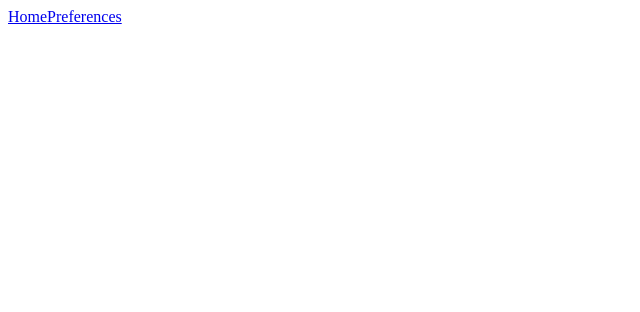
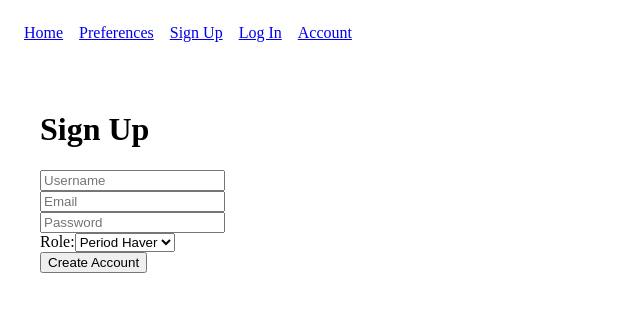
Before and after one commit to enhames/venushacks-slev, a React (Create React App) app in the folder frontend/: page /signup in a window 1280 px wide. Before the commit this address had no page. Shown: the top 312 px of the page, without its empty margins (0-640 px from the left). Built offline with nearby package versions, Linux system fonts and the light colour scheme.

Commit message:
added navigation bars for account (linking) and login/signup tabs

```diff
--- a/frontend/src/App.js
+++ b/frontend/src/App.js
@@ -1,8 +1,24 @@
-import React, { useState, useEffect } from 'react';
-import { BrowserRouter as Router, Routes, Route, Link } from 'react-router-dom';
+import React, { useEffect, useState } from 'react';
+import { BrowserRouter as Router, Routes, Route, Link, useNavigate } from 'react-router-dom';
 import Home from './pages/Home';
 import PartnerPreferences from './pages/PartnerPreferences';
 import PeriodHaverPreferences from './pages/PeriodHaverPreferences';
+import Signup from './pages/Signup';
+import Login from './pages/Login';
+import Account from './pages/Account';
+
+function Navbar({ user, onLogout }) {
+  return (
+    <nav style={{ padding: '1rem', display: 'flex', gap: '1rem' }}>
+      <Link to="/">Home</Link>
+      <Link to="/preferences">Preferences</Link>
+      <Link to="/signup">Sign Up</Link>
+      <Link to="/login">Log In</Link>
+      <Link to="/account">Account</Link>
+      {user && <button onClick={onLogout}>Log Out</button>}
+    </nav>
+  );
+}
 
 function App() {
   const [user, setUser] = useState(null);
@@ -11,29 +27,31 @@ function App() {
     const stored = localStorage.getItem('user');
     if (stored) {
       setUser(JSON.parse(stored));
-    } else {
-      setUser({ role: 'period-haver' }); // fallback for now
     }
   }, []);
 
+  const handleLogout = () => {
+    localStorage.removeItem('user');
+    setUser(null);
+    window.location.reload(); // reset UI and route
+  };
+
   return (
     <Router>
-      <nav>
-        <Link to="/">Home</Link>
-        <Link to="/preferences">Preferences</Link>
-      </nav>
+      <Navbar user={user} onLogout={handleLogout} />
       <Routes>
         <Route path="/" element={<Home />} />
         <Route
           path="/preferences"
           element={
-            user?.role === 'partner' ? (
-              <PartnerPreferences />
-            ) : (
-              <PeriodHaverPreferences />
-            )
+            user?.role === 'partner'
+              ? <PartnerPreferences />
+              : <PeriodHaverPreferences />
           }
         />
+        <Route path="/signup" element={<Signup />} />
+        <Route path="/login" element={<Login />} />
+        <Route path="/account" element={<Account />} />
       </Routes>
     </Router>
   );
--- a/frontend/src/config.js
+++ b/frontend/src/config.js
@@ -1 +1,2 @@
-export const BASE_URL = 'https://localhost:3000/api';
+const BASE_URL = 'http://localhost:3000';
+export default BASE_URL;
--- /dev/null
+++ b/frontend/src/pages/Account.js
@@ -0,0 +1,33 @@
+import React, { useState } from 'react';
+
+export default function Account() {
+  const [partnerName, setPartnerName] = useState('');
+
+  const handleLink = async () => {
+    const user = JSON.parse(localStorage.getItem('user'));
+    const res = await fetch('http://localhost:5000/link-partner', {
+      method: 'POST',
+      headers: { 'Content-Type': 'application/json' },
+      body: JSON.stringify({
+        username: user.username,
+        partner: partnerName,
+      }),
+    });
+
+    const data = await res.json();
+    if (res.ok) alert("Partner linked!");
+    else alert(data.error || "Failed to link partner");
+  };
+
+  return (
+    <div style={{ padding: '2rem' }}>
+      <h1>Sync with Your Partner</h1>
+      <input
+        value={partnerName}
+        onChange={(e) => setPartnerName(e.target.value)}
+        placeholder="Enter partner's username"
+      />
+      <button onClick={handleLink}>Link Partner</button>
+    </div>
+  );
+}
--- /dev/null
+++ b/frontend/src/pages/Login.js
@@ -0,0 +1,38 @@
+import React, { useState } from 'react';
+import { useNavigate } from 'react-router-dom';
+
+export default function Login() {
+  const [form, setForm] = useState({ email: '', password: '' });
+  const navigate = useNavigate();
+
+  const handleChange = (e) => {
+    const { name, value } = e.target;
+    setForm((prev) => ({ ...prev, [name]: value }));
+  };
+
+  const handleSubmit = async () => {
+    const res = await fetch('http://localhost:5000/login', {
+      method: 'POST',
+      headers: { 'Content-Type': 'application/json' },
+      body: JSON.stringify(form),
+    });
+
+    const data = await res.json();
+
+    if (res.ok) {
+      localStorage.setItem('user', JSON.stringify(data));
+      navigate('/');
+    } else {
+      alert(data.error || 'Login failed');
+    }
+  };
+
+  return (
+    <div style={{ padding: '2rem' }}>
+      <h1>Log In</h1>
+      <input name="email" placeholder="Email" onChange={handleChange} /><br />
+      <input name="password" type="password" placeholder="Password" onChange={handleChange} /><br />
+      <button onClick={handleSubmit}>Log In</button>
+    </div>
+  );
+}
--- a/frontend/src/pages/PartnerPreferences.js
+++ b/frontend/src/pages/PartnerPreferences.js
@@ -1,5 +1,5 @@
 import React, { useEffect, useState } from 'react';
-import BASE_URL from '../api';
+import BASE_URL from '../config';
 
 export default function PartnerPreferences() {
   const [prefs, setPrefs] = useState(null);
--- /dev/null
+++ b/frontend/src/pages/Signup.js
@@ -0,0 +1,51 @@
+import React, { useState } from 'react';
+import { useNavigate } from 'react-router-dom';
+
+export default function Signup() {
+  const [form, setForm] = useState({
+    username: '',
+    email: '',
+    password: '',
+    role: 'period-haver', // default
+  });
+  const navigate = useNavigate();
+
+  const handleChange = (e) => {
+    const { name, value } = e.target;
+    setForm((prev) => ({ ...prev, [name]: value }));
+  };
+
+  const handleSubmit = async () => {
+    const res = await fetch('http://localhost:5000/signup', {
+      method: 'POST',
+      headers: { 'Content-Type': 'application/json' },
+      body: JSON.stringify(form),
+    });
+
+    const data = await res.json();
+
+    if (res.ok) {
+      localStorage.setItem('user', JSON.stringify(data));
+      navigate('/');
+    } else {
+      alert(data.error || 'Signup failed');
+    }
+  };
+
+  return (
+    <div style={{ padding: '2rem' }}>
+      <h1>Sign Up</h1>
+      <input name="username" placeholder="Username" onChange={handleChange} /><br />
+      <input name="email" placeholder="Email" onChange={handleChange} /><br />
+      <input name="password" type="password" placeholder="Password" onChange={handleChange} /><br />
+      <label>
+        Role:
+        <select name="role" value={form.role} onChange={handleChange}>
+          <option value="period-haver">Period Haver</option>
+          <option value="partner">Partner</option>
+        </select>
+      </label><br />
+      <button onClick={handleSubmit}>Create Account</button>
+    </div>
+  );
+}
```
